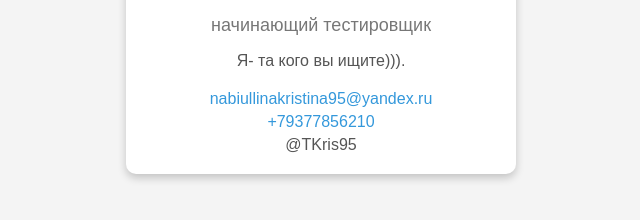
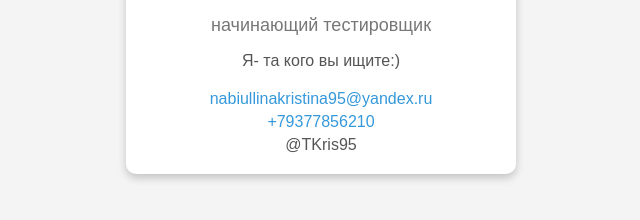
Before and after one commit to Kristoonchik95/TKA, a plain HTML site: page index.html in a window 1280 px wide. Shown: the part 436-656 px from the top of the page, 319-959 px from the left. Drawn offline with Linux system fonts and the light colour scheme.

Commit message:
добавила смайлик

```diff
--- a/index.html
+++ b/index.html
@@ -12,7 +12,7 @@
         <h1 class="card__name">Трофимова Кристина</h1>
         <p class="card__title">начинающий тестировщик</p>
         <p class="card__description">
-            Я- та кого вы ищите))).
+            Я- та кого вы ищите:)
         </p>
         <div class="card__contacts">
             <a href="mailto:nabiullinakristina95@yandex.ru">nabiullinakristina95@yandex.ru</a>
```
